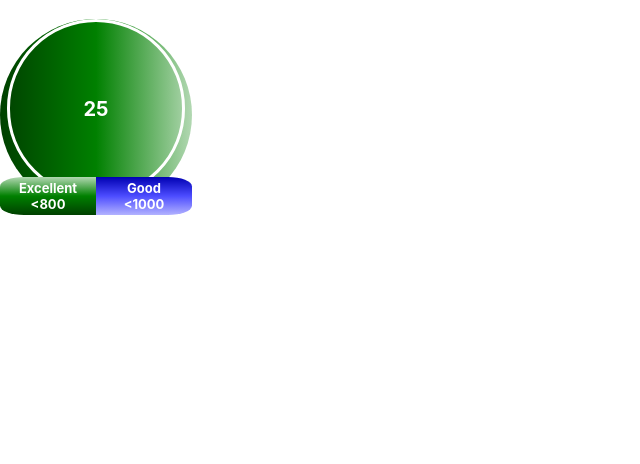
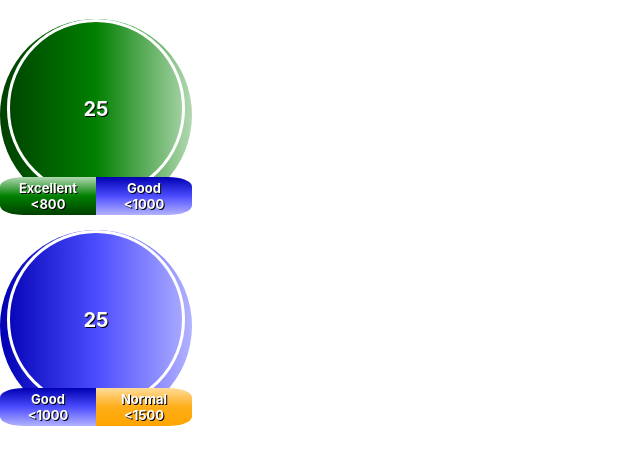
Before and after one commit to Uzair05/innoAir_page, a React (Create React App) app: page / in a window 1280 px wide. Shown: the top 464 px of the page, without its empty margins (0-640 px from the left). Built offline with nearby package versions, Linux system fonts and the light colour scheme.

Commit message:
Fix component styling

```diff
--- a/src/App.js
+++ b/src/App.js
@@ -4,6 +4,7 @@ import DataDisplayCard from "./components/DataDisplayCard";
 
 function App() {
   return (
+    <div>
       <DataDisplayCard
         reading={25}
         bar={{
@@ -11,6 +12,14 @@ function App() {
           right: { status: "Good", value: "<1000" },
         }}
       />
+      <DataDisplayCard
+        reading={25}
+        bar={{
+          left: { status: "Good", value: "<1000" },
+          right: { status: "Normal", value: "<1500" },
+        }}
+      />
+    </div>
   );
 }
 
--- a/src/components/DataDisplayCard.css
+++ b/src/components/DataDisplayCard.css
@@ -3,8 +3,20 @@
   width: 2in;
   aspect-ratio: 1/1;
   height: 100%;
-  background: linear-gradient(to right, #004000, #008000, #b2d8b2);
   color: white;
+  text-shadow: 1px 1px 0px black;
+}
+.Outer_excellent {
+  background: linear-gradient(90deg, #004000, #008000, #b2d8b2);
+}
+.Outer_good {
+  background: linear-gradient(90deg, #0000b2, #4c4cff, #b2b2ff);
+}
+.Outer_normal {
+  background: linear-gradient(90deg, #ffa500, #ffae19, #ffdb99);
+}
+.Outer_offline {
+  background: linear-gradient(90deg, #666666, #999999, #d8d8d8);
 }
 
 div.InnerCircle {
@@ -67,7 +79,7 @@ div.HorizontalBar_normal {
   background: linear-gradient(0deg, #ffa500, #ffae19, #ffdb99);
 }
 div.HorizontalBar_offline {
-  background: linear-gradient(180deg, #0000b2, #4c4cff, #b2b2ff);
+  background: linear-gradient(180deg, #666666, #999999, #d8d8d8);
 }
 
 p.HorizontalBar_text {
--- a/src/components/DataDisplayCard.js
+++ b/src/components/DataDisplayCard.js
@@ -1,23 +1,25 @@
 import "./DataDisplayCard.css";
 
 function DataDisplayCard(props) {
-  const color_class = {
-    Excellent: "HorizontalBar_excellent",
-    Good: "HorizontalBar_good",
-    Normal: "HorizontalBar_normal",
-    Offline: "HorizontalBar_offline",
+  const createColor = (color_) => {
+    return "_".concat(color_.toLowerCase());
   };
 
   return (
-    <div className="OuterCircle">
+    <div
+      className={"OuterCircle"
+        .concat(" Outer")
+        .concat(createColor(props.bar.left.status))}
+    >
       <div className="InnerCircle">
         <p className="InnerText">{props.reading}</p>
       </div>
+
       <div className="HorizontalBar">
         <div
-          className={"HorizontalBarLeft".concat(
-            " ".concat(color_class[props.bar.left.status])
-          )}
+          className={"HorizontalBarLeft"
+            .concat(" HorizontalBar")
+            .concat(createColor(props.bar.left.status))}
         >
           <p className="HorizontalBar_text">
             {props.bar.left.status}
@@ -26,9 +28,9 @@ function DataDisplayCard(props) {
           </p>
         </div>
         <div
-          className={"HorizontalBarRight".concat(
-            " ".concat(color_class[props.bar.right.status])
-          )}
+          className={"HorizontalBarRight"
+            .concat(" HorizontalBar")
+            .concat(createColor(props.bar.right.status))}
         >
           <p className="HorizontalBar_text">
             {props.bar.right.status}
```
Lines whose indentation alone changed are shown as unchanged.
